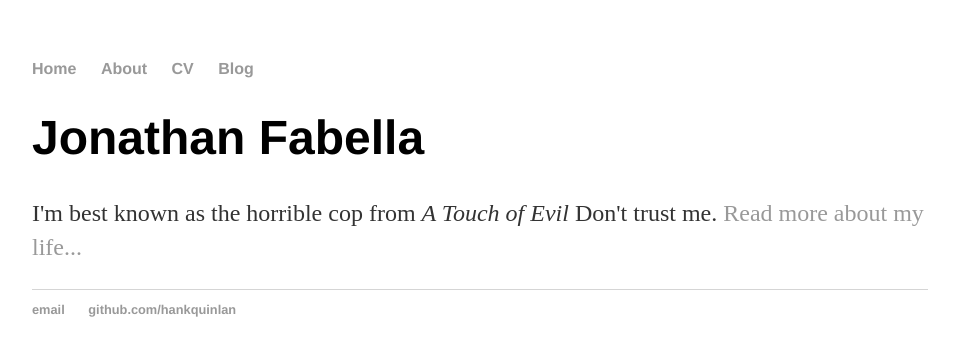
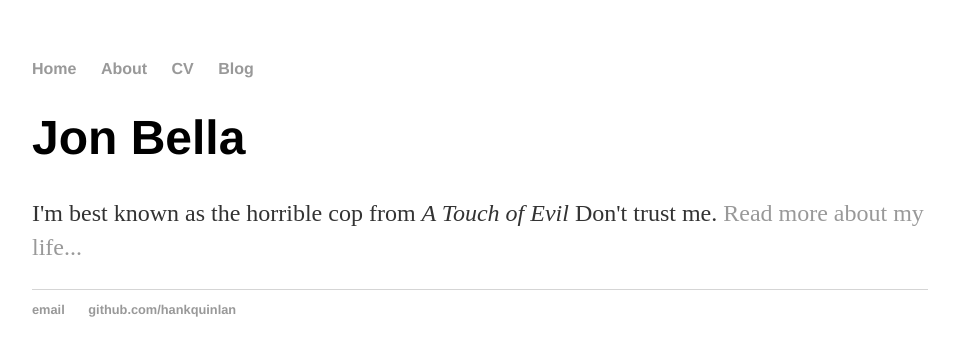
Before and after one commit to jonif0112/jonif0112.github.io, a Jekyll site: the page built from index.html, in a window 1280 px wide. Shown: the top 356 px of the page, without its empty margins (160-1115 px from the left). Built offline with Jekyll 4.4.1, drawn with Linux system fonts in a browser that asks for light colours.

Commit message:
Update index.html

```diff
--- a/index.html
+++ b/index.html
@@ -3,6 +3,6 @@ layout: default
 title: Jon Bella
 ---
 <div class="blurb">
-	<h1>Jonathan Fabella</h1>
+	<h1>Jon Bella</h1>
 	<p>I'm best known as the horrible cop from <em>A Touch of Evil</em> Don't trust me. <a href="/about">Read more about my life...</a></p>
 </div><!-- /.blurb -->
```
